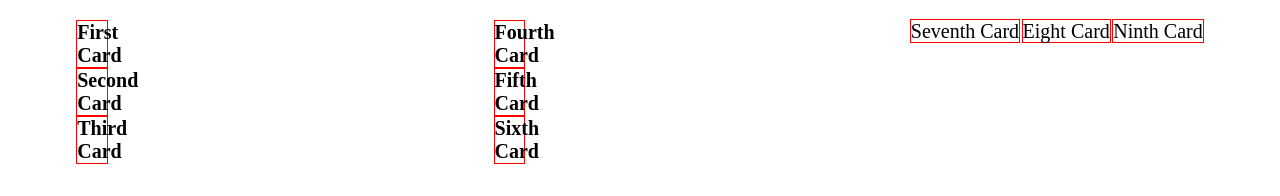
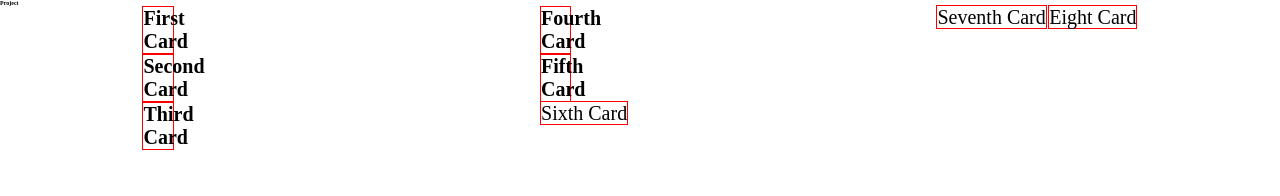
Before and after one commit to staten-island-tech/flex-box-gallery-MichelleO3O, a plain HTML site: page index.html in a window 1280 px wide. Drawn offline with Linux system fonts and the light colour scheme.

Commit message:
sixth commit

```diff
--- a/index.html
+++ b/index.html
@@ -7,26 +7,23 @@
     <title>Flex box Project</title>
 </head>
 <body>
-
+   <h1 class="banner">Project</h1>
     <div class="all-cards">
         <div class="cards first-colum">
-            <h1 class="card-headers">First Card</h1>
-            <h2 class="card-headers">Second Card</h2>
-            <h3 class="card-headers">Third Card</h3>
+            <h2 class="card-headers">First Card</h2>
+            <h3 class="card-headers">Second Card</h3>
+            <h4 class="card-headers">Third Card</h4>
         </div>
-        <br>
 
         <div class="cards second-colum">
-            <h4 class="card-headers">Fourth Card</h4>
-            <h5 class="card-headers">Fifth Card</h5>
-            <h6 class="card-headers">Sixth Card</h6>
+            <h5 class="card-headers">Fourth Card</h5>
+            <h6 class="card-headers">Fifth Card</h6>
+            <h7 class="card-headers">Sixth Card</h7>
         </div>
-    </br>
 
-    <div class="cards third-colum">
+        <div class="cards third-colum">
             <h7 class="card-headers">Seventh Card</h7>
             <h8 class="card-headers">Eight Card</h8>
-            <h9 class="card-headers">Ninth Card</h9>
         </div>
     </div>
 
--- a/style.css
+++ b/style.css
@@ -16,5 +16,4 @@ body,
 .all-cards {
   display: flex;
   justify-content: space-around;
-  margin-top: 20px;
 }
```
